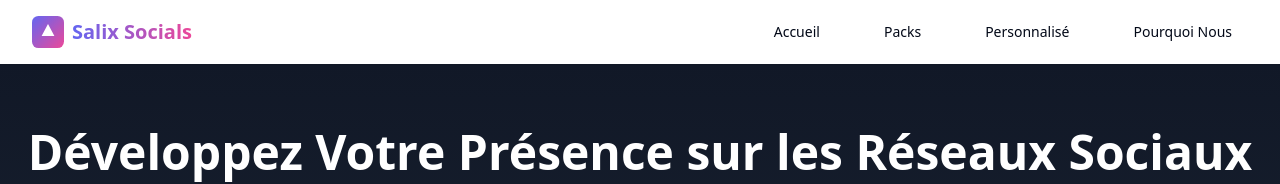
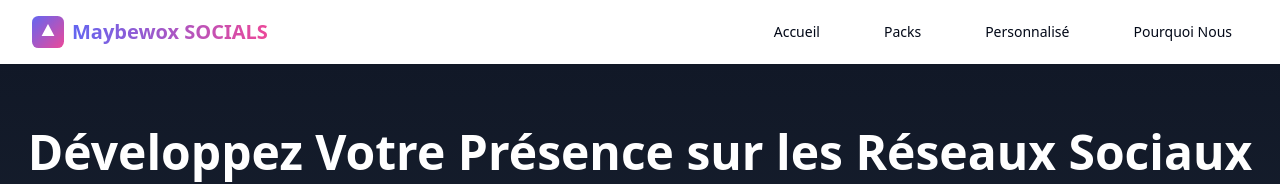
Before and after one commit to ItFlox/social-media, a React (Vite) app: page / in a window 1280 px wide. Shown: the top 184 px of the page. Built offline with nearby package versions, Linux system fonts and the light colour scheme.

Commit message:
Update Navbar.tsx

```diff
--- a/src/components/Navbar.tsx
+++ b/src/components/Navbar.tsx
@@ -16,7 +16,7 @@ const Navbar = () => {
           <div className="flex-shrink-0 flex items-center gap-2">
             <img src="/logo.svg" alt="Salix Socials Logo" className="h-8 w-8" />
             <span className="text-xl font-bold bg-gradient-to-r from-indigo-500 to-pink-500 bg-clip-text text-transparent">
-              Salix Socials
+              Maybewox SOCIALS
             </span>
           </div>
           <div className="hidden sm:flex sm:items-center sm:space-x-8">
```
